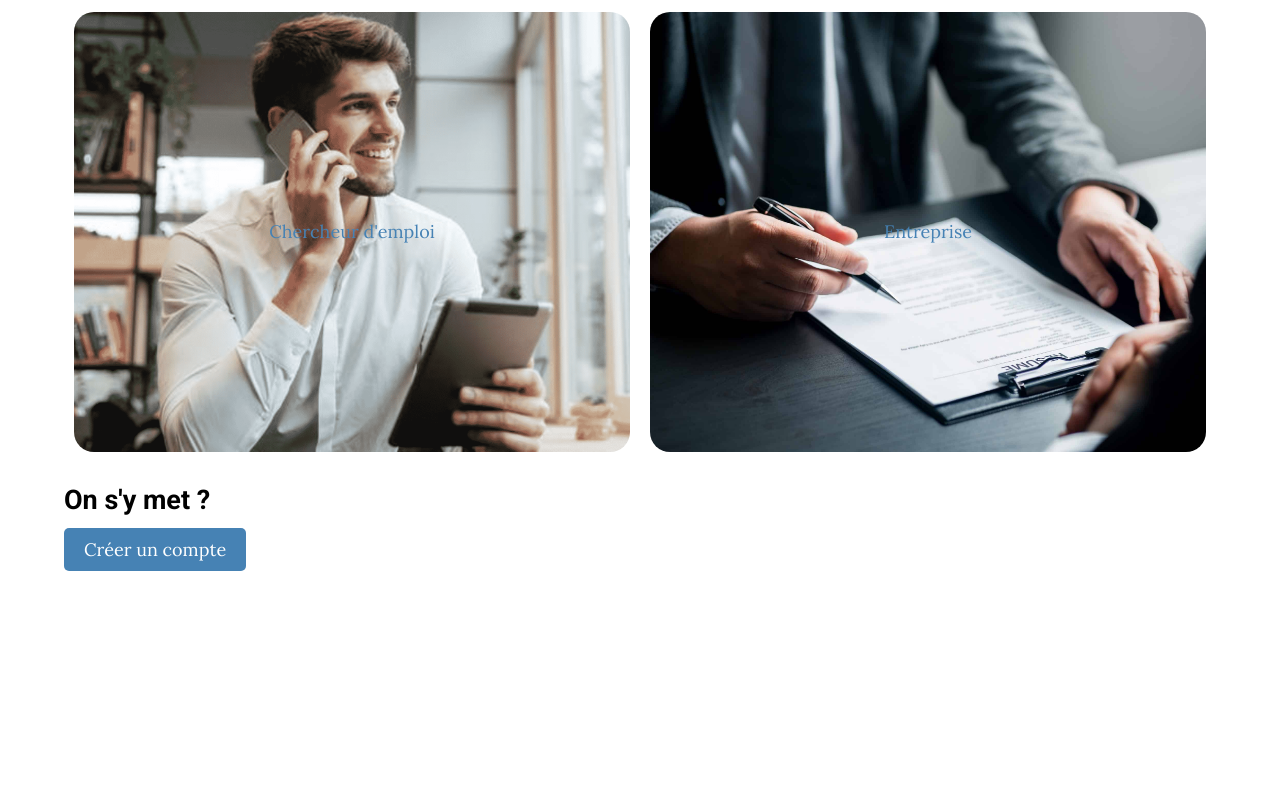
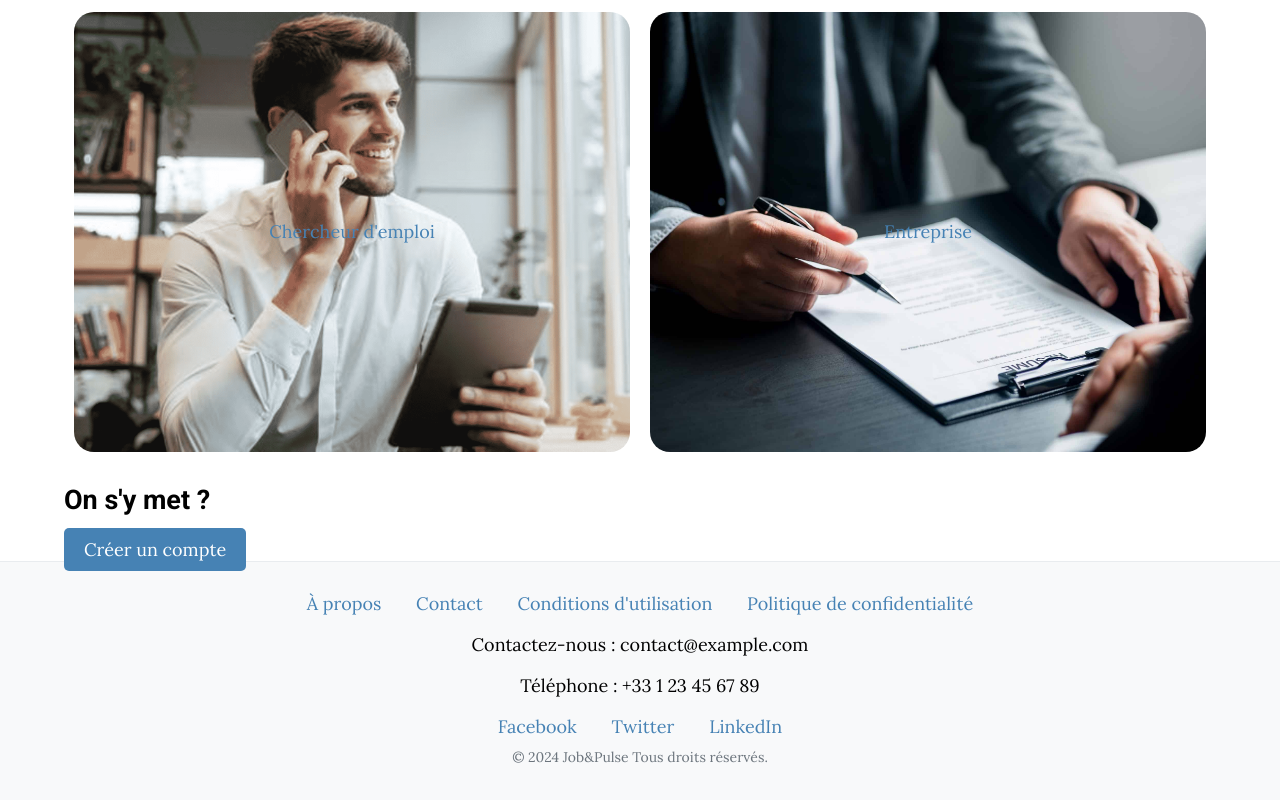
Before and after one commit to sarahbenita/J-P, a plain HTML site: page index.html in a window 1280 px wide. Shown: the part 801-1601 px from the top of the page. Before the commit the page ends 1372 px from the top, so only its background shows below. Drawn offline with Linux system fonts and the light colour scheme.

Commit message:
Création du component "footer.css" inclusion du lien vers le component dans "style.css" et implémentation du footer dans toutes les pages existantes

```diff
--- /dev/null
+++ b/css/components/footer.css
@@ -0,0 +1,32 @@
+.footer {
+  background-color: #f8f9fa; /* Couleur de fond claire */
+  padding: 20px 0;
+  text-align: center; /* Centre le texte */
+  border-top: 1px solid #e9ecef; /* Légende de séparation */
+}
+
+.footer .container {
+  max-width: 1200px; /* Largeur maximale pour le conteneur */
+  margin: 0 auto; /* Centre le conteneur */
+  padding: 0 20px; /* Espacement intérieur */
+}
+
+.footer-links, .footer-contact, .footer-social {
+  margin: 10px 0; /* Espacement vertical */
+}
+
+.footer a {
+  color: steelblue;
+  text-decoration: none;
+  margin: 0 15px; /* Espacement entre les liens */
+}
+
+.footer a:hover {
+  color: powderblue; /* Couleur au survol */
+}
+
+.footer-copy {
+  margin-top: 10px; /* Espacement supérieur */
+  font-size: 14px; /* Taille de police réduite */
+  color: #6c757d; /* Couleur du texte pour le copyright */
+}
--- a/css/style.css
+++ b/css/style.css
@@ -7,6 +7,7 @@
 @import url("components/button.css");
 @import url("components/card.css");
 @import url("components/navbar.css");
+@import url("components/footer.css");
 
 
 /* General style rules for fonts and colors */
--- a/index.html
+++ b/index.html
@@ -41,5 +41,25 @@
 			<h2>On s'y met ?</h2>
 			<a href="" class="button-blue">Créer un compte</a>
 		</div>
+		<footer class="footer">
+		  <div class="container">
+		    <div class="footer-links">
+		      <a href="#about">À propos</a>
+		      <a href="#contact">Contact</a>
+		      <a href="#terms">Conditions d'utilisation</a>
+		      <a href="#privacy">Politique de confidentialité</a>
+		    </div>
+		    <div class="footer-contact">
+		      <p>Contactez-nous : contact@example.com</p>
+		      <p>Téléphone : +33 1 23 45 67 89</p>
+		    </div>
+		    <div class="footer-social">
+		      <a href="#" target="_blank">Facebook</a>
+		      <a href="#" target="_blank">Twitter</a>
+		      <a href="#" target="_blank">LinkedIn</a>
+		    </div>
+		    <p class="footer-copy">&copy; 2024 Job&Pulse Tous droits réservés.</p>
+		  </div>
+		</footer>
 	</body>
 </html>
```
Also changed, not shown: chercheur.html (+20 -0 lines), recruteur.html (+20 -0 lines).
